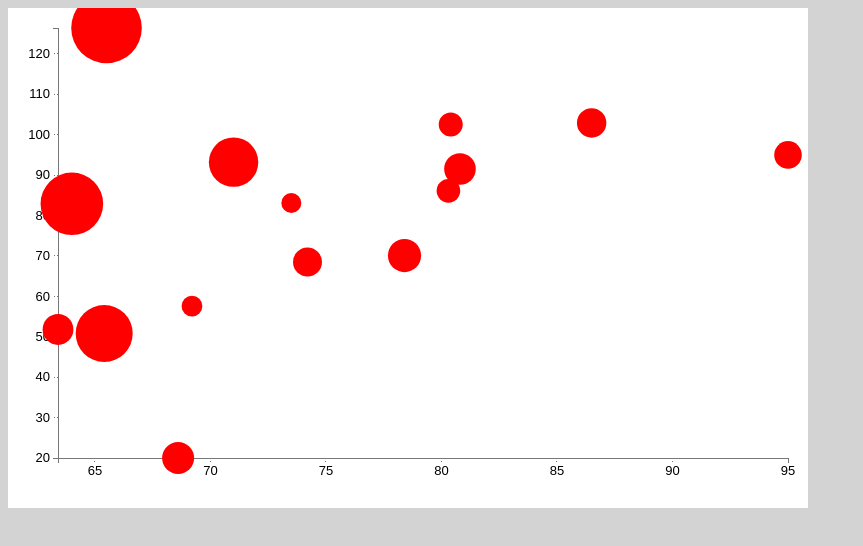
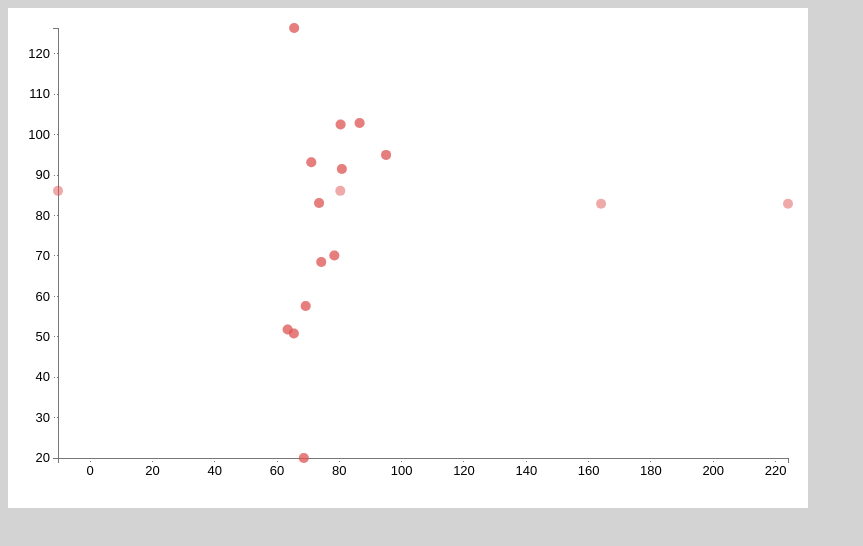
Before and after one commit to kamlekar/scatterplot, a plain HTML site: page index.html in a window 1280 px wide. Shown: the whole page, without its empty margins (0-863 px from the left). Drawn offline with nearby package versions, Linux system fonts and the light colour scheme.

Commit message:
Updated code based on categories

```diff
--- a/index.html
+++ b/index.html
@@ -1,9 +1,9 @@
 <!DOCTYPE html>
 <html ng-app="myApp">
 <head>
-	<title>Scatter Chart</title>
+    <title>Scatter Chart</title>
     <script src="https://ajax.googleapis.com/ajax/libs/angularjs/1.0.2/angular.js"></script>
-    <script src="https://d3js.org/d3.v3.min.js"></script>
+    <script src="http://d3js.org/d3.v3.min.js"></script>
     <script src="script.js"></script>
     <style type="text/css">
         .axis path, .axis line
@@ -26,8 +26,8 @@
     </style>
 </head>
 <body ng-controller="sctterController" style="background-color:lightgrey">
-	<div style="width: 800px; height: 500px;background-color:white;">
-		<scatterchart data="dataset" config="config"></scatterchart>
-	</div>
+    <div style="width: 800px; height: 500px;background-color:white;">
+        <scatterchart data="dataset" config="config"></scatterchart>
+    </div>
 </body>
 </html>
--- a/script.js
+++ b/script.js
@@ -1,8 +1,40 @@
   angular.module("myApp", [])
 
 .controller("sctterController", ['$scope', function($scope){
-
     $scope.dataset = [
+    	{
+    		name: 'Female',
+            color: 'rgba(223, 83, 83, .5)',
+            data: [
+		        { x: -10.3, y: 86.1, z: 11.8 },
+		        { x: 78.4, y: 70.1, z: 16.6 },
+		        { x: 74.2, y: 68.5, z: 14.5 },
+		        { x: 95, y: 95, z: 13.8 },
+		        { x: 86.5, y: 102.9, z: 14.7 },
+		        { x: 80.8, y: 91.5, z: 15.8 },
+		        { x: 80.4, y: 102.5, z: 12},
+		        { x: 73.5, y: 83.1, z: 10 },
+		        { x: 71, y: 93.2, z: 24.7 },
+		        { x: 69.2, y: 57.6, z: 10.4 },
+		        { x: 68.6, y: 20, z: 16 },
+		        { x: 65.5, y: 126.4, z: 35.3 },
+		        { x: 65.4, y: 50.8, z: 28.5 },
+		        { x: 63.4, y: 51.8, z: 15.4 },
+		        { x: 164, y: 82.9, z: 31.3 }],
+		    regressionLine: {
+				"enabled": false, //Options: true/false
+				"x1": 20,
+				"y1": 300,
+				"x2": 100,
+				"y2": 120,
+				"stroke": "black",
+				"stroke-width": 2
+			}
+	    },
+	    {
+    		name: 'Male',
+            color: 'rgba(3, 83, 83, .5)',
+            data: [
 		        { x: 95, y: 95, z: 13.8 },
 		        { x: 86.5, y: 102.9, z: 14.7 },
 		        { x: 80.8, y: 91.5, z: 15.8 },
@@ -17,17 +49,7 @@
 		        { x: 65.5, y: 126.4, z: 35.3 },
 		        { x: 65.4, y: 50.8, z: 28.5 },
 		        { x: 63.4, y: 51.8, z: 15.4 },
-        { x: 64, y: 82.9, z: 31.3 }
-	];
-
-	$scope.config = {
-		plot: {
-			"type": "BubbleChart", //Options: ScatterChart/BubbleChart
-			"r": 5,
-			"fill": "red"
-		},
-		ticks: "10, 10",
-		tickSize: "5, 5",
+		        { x: 224, y: 82.9, z: 31.3 }],
 		    regressionLine: {
 				"enabled": false, //Options: true/false
 				"x1": 20,
@@ -36,8 +58,74 @@
 				"y2": 120,
 				"stroke": "black",
 				"stroke-width": 2
+			}
+	    }];
+
+
+	$scope.config = {
+		chart: {
+			type: 'ScatterChart' , //Options: ScatterChart/BubbleChart
 		},
-		invert: false
+		ticks: "10, 10",
+		tickSize: "5, 5",
+
+		invert: false,
+
+	    title: {
+	        text: 'Height Versus Weight of 507 Individuals by Gender'
+	    },
+
+	    subtitle: {
+	        text: 'Source: Heinz  2003'
+	    },
+	    xAxis: {
+	        title: {
+	            enabled: true,
+	            text: 'Height (cm)'
+	        },
+	        startOnTick: true,
+	        endOnTick: true,
+	        showLastLabel: true
+	    },
+	    yAxis: {
+	        title: {
+	            text: 'Weight (kg)'
+	        }
+	    },
+	    legend: {
+	        layout: 'vertical',
+	        align: 'left',
+	        verticalAlign: 'top',
+	        x: 100,
+	        y: 70,
+	        floating: true,
+	        backgroundColor: '#FFFFFF',
+	        borderWidth: 1
+	    },
+	    plotOptions: {
+	        scatter: {
+	            marker: {
+	                radius: 5,
+	                states: {
+	                    hover: {
+	                        enabled: true,
+	                        lineColor: 'rgb(100,100,100)'
+	                    }
+	                }
+	            },
+	            states: {
+	                hover: {
+	                    marker: {
+	                        enabled: false
+	                    }
+	                }
+	            },
+	            tooltip: {
+	                headerFormat: '<b>{series.name}</b><br>',
+	                pointFormat: '{point.x} cm, {point.y} kg'
+	            }
+	        }
+	    }
 	}
 }])
 
@@ -49,7 +137,6 @@
 			config: '='
 		},
 		link: function(scope, element, attrs) {
-
 			var ALIAS = {
 				x: "x",
 				y: "y"
@@ -72,42 +159,53 @@
 				config.regressionLine.y2 = temp;
 			}
 
-			var parent = d3.select(element.parent()[0]),
+			var parent = d3.select(element.parent()[0]);
 
-				HEIGHT = parent[0][0].clientHeight,
+			var HEIGHT = parent[0][0].clientHeight;
 
-				WIDTH = parent[0][0].clientWidth,
+			var WIDTH = parent[0][0].clientWidth;
 
-		    MARGINS = {
+		    var MARGINS = {
 				  top: 20,
 				  right: 20,
 				  bottom: 50,
 				  left: 50
-			},
+			};
 
-			minValue = getXY(config.minValue), maxValue = getXY(config.maxValue),
+			var minValue = getXY(config.minValue), maxValue = getXY(config.maxValue);
 
-		    xRange = d3.scale.linear().range([MARGINS.left, WIDTH - MARGINS.right]).domain([minValue.x || d3.min(scope.data, function (d) {
+			// Merging arrays to fetch the minimum and max values on scale
+			var fullData = scope.data[0].data;
+			for(var k = 1, iLen = scope.data.length; k < iLen; k ++){
+				for(var j = 0, jLen = scope.data[k].data.length; j < jLen; j++) {
+					var d = scope.data[k].data[j];
+				 	fullData.push(d);
+				}
+			}
+
+
+
+		    var xRange = d3.scale.linear().range([MARGINS.left, WIDTH - MARGINS.right]).domain([minValue.x || d3.min(fullData, function (d) {
 		        return d[ALIAS.x];
 		      }),
-		      maxValue.x || d3.max(scope.data, function (d) {
+		      maxValue.x || d3.max(fullData, function (d) {
 		        return d[ALIAS.x];
 		      })
-		    ]),
+		    ]);
 
-		    yRange = d3.scale.linear().range([HEIGHT - MARGINS.bottom, MARGINS.top]).domain([minValue.y || d3.min(scope.data, function (d) {
+		    var yRange = d3.scale.linear().range([HEIGHT - MARGINS.bottom, MARGINS.top]).domain([minValue.y || d3.min(fullData, function (d) {
 		        return d[ALIAS.y];
 		      }),
-		      maxValue.y || d3.max(scope.data, function (d) {
+		      maxValue.y || d3.max(fullData, function (d) {
 		        return d[ALIAS.y];
 		      })
 		    ]);
 
-			var ticks = config.ticks,
+			var ticks = config.ticks;
 
-		    tickSize = config.tickSize, xTickSize = tickSize.x, yTickSize = tickSize.y,
+		    var tickSize = config.tickSize, xTickSize = tickSize.x, yTickSize = tickSize.y;
 
-		    tooltip = config.tooltip;
+		    var tooltip = config.tooltip;
 
 			var xAxis = d3.svg.axis()
 		      .scale(xRange)
@@ -143,7 +241,7 @@
 				.call(yAxis);
 
 			//CHECKING for given attributes
-			var shape = config.plot, radius = 5, fill = "black",
+			var shape = config.chart, radius = 5, fill = "black",
 
 			regressionLine = config.regressionLine;
 
@@ -164,25 +262,28 @@
 				return newObj;
 			}
 
-			if(regressionLine.enabled) {
-				svg.append("line")
-					.attr(getD3CompatibleObj(regressionLine));
-			};
+			// if(regressionLine.enabled) {
+			// 	svg.append("line")
+			// 		.attr(getD3CompatibleObj(regressionLine));
+			// };
 
 			if(shape.fill) {
 				fill = shape.fill;
 			}
 
+			for(var i=0, len=scope.data.length; i<len; i++) {
+				var categoryData = scope.data[i];
 				svg.selectAll("circle")
-				.data(scope.data)
+					.data(categoryData.data)
 					.enter()
 					.append("circle")
-				.attr("cx", function(d){return xRange(d[ALIAS.x]);})
-				.attr("cy", function(d){return yRange(d[ALIAS.y]);})
+					.attr("cx", function(d){return xRange(d.x)})
+					.attr("cy", function(d){return yRange(d.y);})
 					//.attr("r", radius)
-				.style("fill", fill)
+					.style("fill", categoryData.color || "black")
 					.append("svg:title")
 					.text(function(d){return (d[ALIAS.x]+" , "+d[ALIAS.y]);})
+			}
 
 				//.text('<div style="border:1px solid black">Hi</div>');//function(d){return (d[ALIAS.x] +", "+d[ALIAS.y]);}
 
```
Lines whose indentation alone changed are shown as unchanged.
